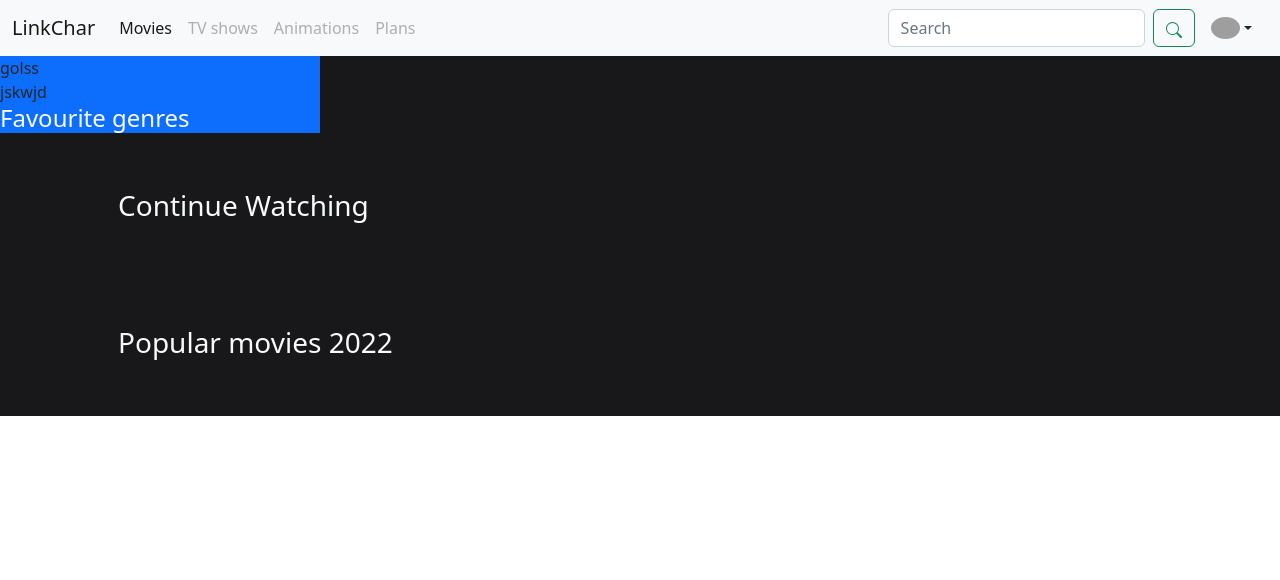
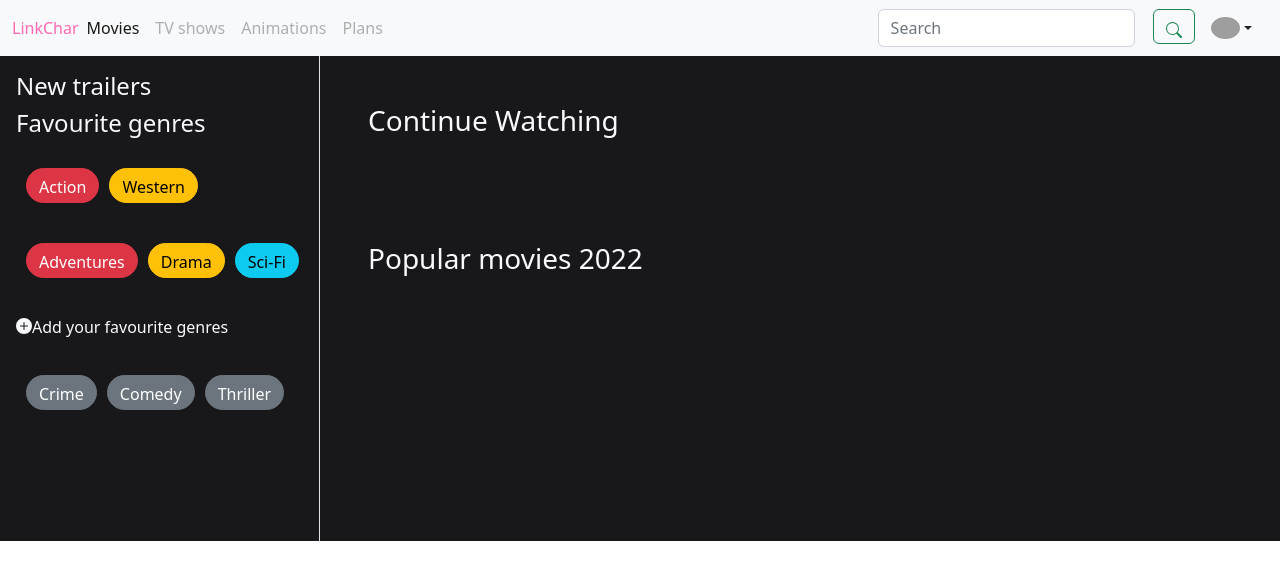
Before and after one commit to YBucca/movie-linkchar, a React (Create React App) app: page / in a window 1280 px wide. Shown: the top 580 px of the page. Built offline with nearby package versions, Linux system fonts and the light colour scheme; no server answers; grey boxes are pictures that could not be loaded.

Commit message:
add changes

```diff
--- a/public/index.html
+++ b/public/index.html
@@ -24,6 +24,13 @@
       work correctly both with client-side routing and a non-root public URL.
       Learn how to configure a non-root public URL by running `npm run build`.
     -->
+
+		<link rel="preconnect" href="https://fonts.googleapis.com" />
+		<link rel="preconnect" href="https://fonts.gstatic.com" crossorigin />
+		<link
+			href="https://fonts.googleapis.com/css2?family=Quicksand:wght@300;500;700&display=swap"
+			rel="stylesheet"
+		/>
 		<title>React App</title>
 	</head>
 	<body>
@@ -38,6 +45,5 @@
 
       To begin the development, run `npm start` or `yarn start`.
       To create a production bundle, use `npm run build` or `yarn build`.
-    -->
-  </body>
+    --></body>
 </html>
--- /dev/null
+++ b/src/components/Aside.css
@@ -0,0 +1,9 @@
+.genres{
+  width: 300px;
+  height: 150px;
+  margin-top: 30px;
+}
+.btn{
+  height: 35px;
+  margin-left: 10px;
+}
--- a/src/components/Aside.js
+++ b/src/components/Aside.js
@@ -1,13 +1,52 @@
-const Aside = () =>{
-  return (
-		<div className="col-lg-3 d-flex flex-column bg-primary d-none d-sm-block d-sm-none d-md-block ">
-			<div>golss</div>
-			<div>jskwjd</div>
-			<div>
-				<h4 className="text-light">Favourite genres</h4>
+import { BsPlusCircleFill } from "react-icons/bs";
+import "./Aside.css"
+import CardsT from "./CardsT"
+
+const Aside = () => {
+	return (
+		<div className="col-lg-3 d-flex flex-column d-none d-sm-block d-sm-none d-md-block p-3 border-end ">
+			<h4 className="text-light">New trailers</h4>
+
+			<CardsT />
+
+			<h4 className="text-light">Favourite genres</h4>
+			<div className="d-flex justify-content-start genres flex-wrap">
+				<button type="button" className="btn rounded-5 btn-danger ">
+					Action
+				</button>
+				<button type="button" className="btn btn-warning rounded-5">
+					Western
+				</button>
+				<button type="button" className="btn rounded-5 btn-danger">
+					Adventures
+				</button>
+				<button type="button" className="btn btn-warning rounded-5">
+					Drama
+				</button>
+				<button type="button" className="btn rounded-5 btn-info">
+					Sci-Fi
+				</button>
+			</div>
+			<div className="d-flex">
+				<BsPlusCircleFill className="text-light " />
+				<h6 className="d-block text-light">
+					Add your favourite genres
+				</h6>
+			</div>
+
+			<div className="d-flex genres ">
+				<button type="button" className="btn btn-secondary rounded-5">
+					Crime
+				</button>
+				<button type="button" className="btn btn-secondary rounded-5">
+					Comedy
+				</button>
+				<button type="button" className="btn btn-secondary rounded-5">
+					Thriller
+				</button>
 			</div>
 		</div>
-  );
-}
+	);
+};
 
 export default Aside;
--- a/src/components/Banner.css
+++ b/src/components/Banner.css
@@ -1,3 +1,4 @@
 .banner{
   height: 200px !important;
+  margin-top: 20px;
 }
--- /dev/null
+++ b/src/components/CardsT.js
@@ -0,0 +1,40 @@
+import { useState, useEffect } from "react";
+
+const CardsT = () => {
+	const [movie, setMovie] = useState([]);
+	useEffect(() => {
+		fetch(
+			`https://api.themoviedb.org/3/movie/upcoming?api_key=457fa7dd417d06a0e15d7fe61f662df1`
+		)
+			.then((res) => res.json())
+			.then((data) => {
+				const limit = 2;
+				setMovie(data.results.slice(0, limit));
+			});
+	}, []);
+	return (
+		<>
+			{movie.map((elem) => (
+				<div
+					className="card d-flex flex-row col-11 rounded-5"
+					style={{
+						backgroundImage: `url("https://image.tmdb.org/t/p/w500/${elem.poster_path}")`,
+						backgroundRepeat: "no-repeat",
+						backgroundSize: "cover",
+					}}
+					key={elem.id}
+				>
+					<div className="card-body">
+						<h2 className="card-title">
+							{elem.title ? elem.title : "title not found"}
+						</h2>
+						<p className="card-text text-secondary">
+							{elem.overview}
+						</p>
+					</div>
+				</div>
+			))}
+		</>
+	);
+};
+export default CardsT;
--- a/src/components/ContainerContinue.js
+++ b/src/components/ContainerContinue.js
@@ -1,10 +1,12 @@
+import CardsT from "./CardsT";
 const ContainerContinue = ()=>{
   return (
 		<div className="container d-flex p-5 flex-column">
 			<h3 className="text-light">Continue Watching</h3>
-			<div className="d-flex"></div>
+			<div className="d-flex">
+				<CardsT/>
+			</div>
 		</div>
   );
 }
 export default ContainerContinue;
-//https://developers.themoviedb.org/3/movies/get-similar-movies
--- a/src/components/Home.js
+++ b/src/components/Home.js
@@ -4,11 +4,13 @@ import Banner from "./Banner";
 import Aside from "./Aside";
 const Home = () => {
 	return (
-		<div>
-      <Aside />
-			<Banner />
-			<ContainerContinue />
-			<ContainerPopular />
+		<div className="d-flex">
+			<Aside />
+			<div>
+				<Banner />
+				<ContainerContinue />
+				<ContainerPopular />
+			</div>
 		</div>
 	);
 };
--- a/src/components/NavBar.js
+++ b/src/components/NavBar.js
@@ -8,12 +8,11 @@ const NavBar = () => {
 					to="/"
 					style={{
 						textDecoration: "none",
-						color: "white",
+						color: "hotPink",
 					}}
 				>
-					<a className="navbar-brand" href="#">
 						LinkChar
-					</a>
+
 				</Link>
 
 				<button
--- a/src/index.css
+++ b/src/index.css
@@ -1,13 +1,6 @@
 body {
   margin: 0;
-  font-family: -apple-system, BlinkMacSystemFont, 'Segoe UI', 'Roboto', 'Oxygen',
-    'Ubuntu', 'Cantarell', 'Fira Sans', 'Droid Sans', 'Helvetica Neue',
-    sans-serif;
+  font-family: 'Quicksand', sans-serif;
   -webkit-font-smoothing: antialiased;
   -moz-osx-font-smoothing: grayscale;
 }
-
-code {
-  font-family: source-code-pro, Menlo, Monaco, Consolas, 'Courier New',
-    monospace;
-}
```
Lines whose indentation alone changed are shown as unchanged.
